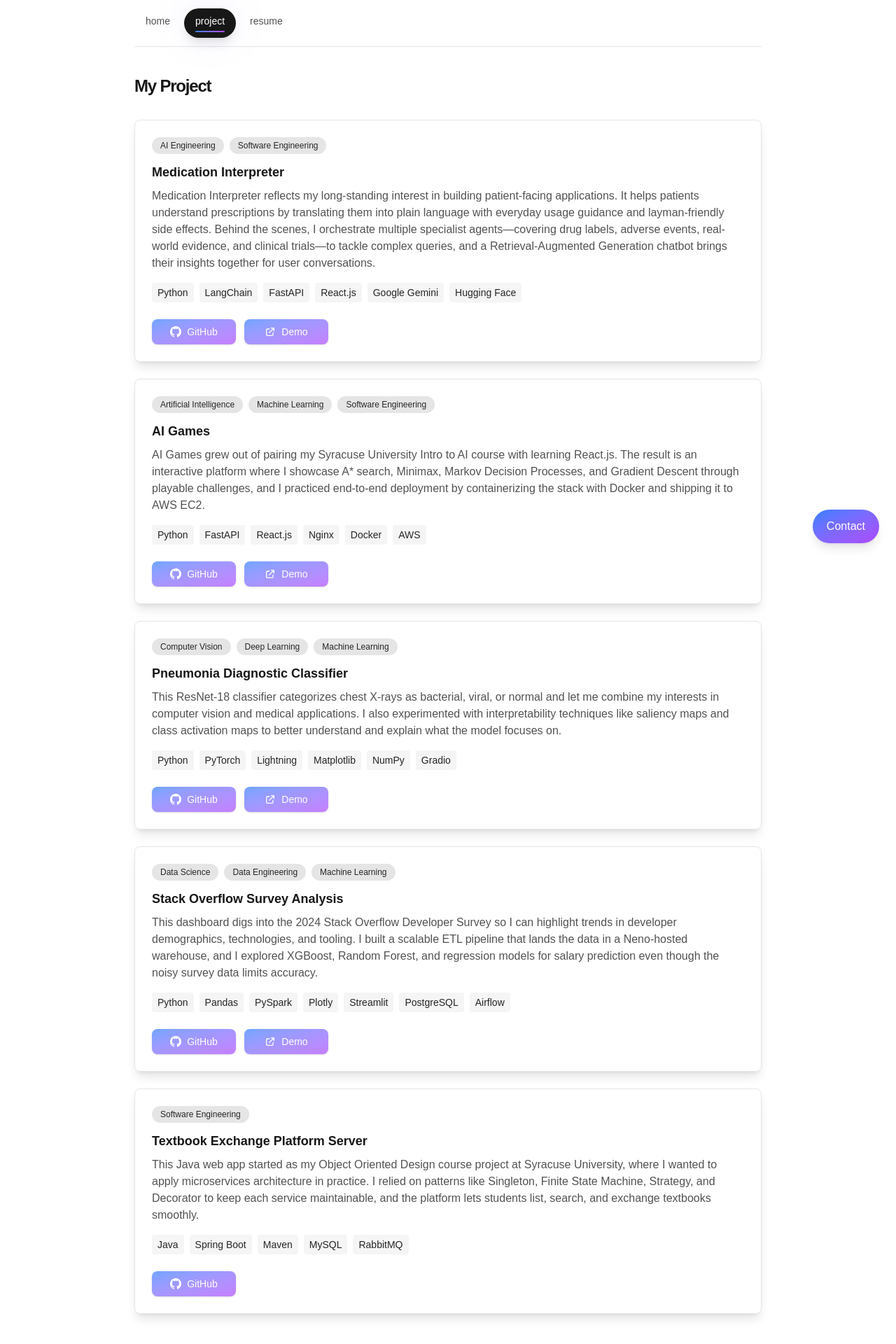
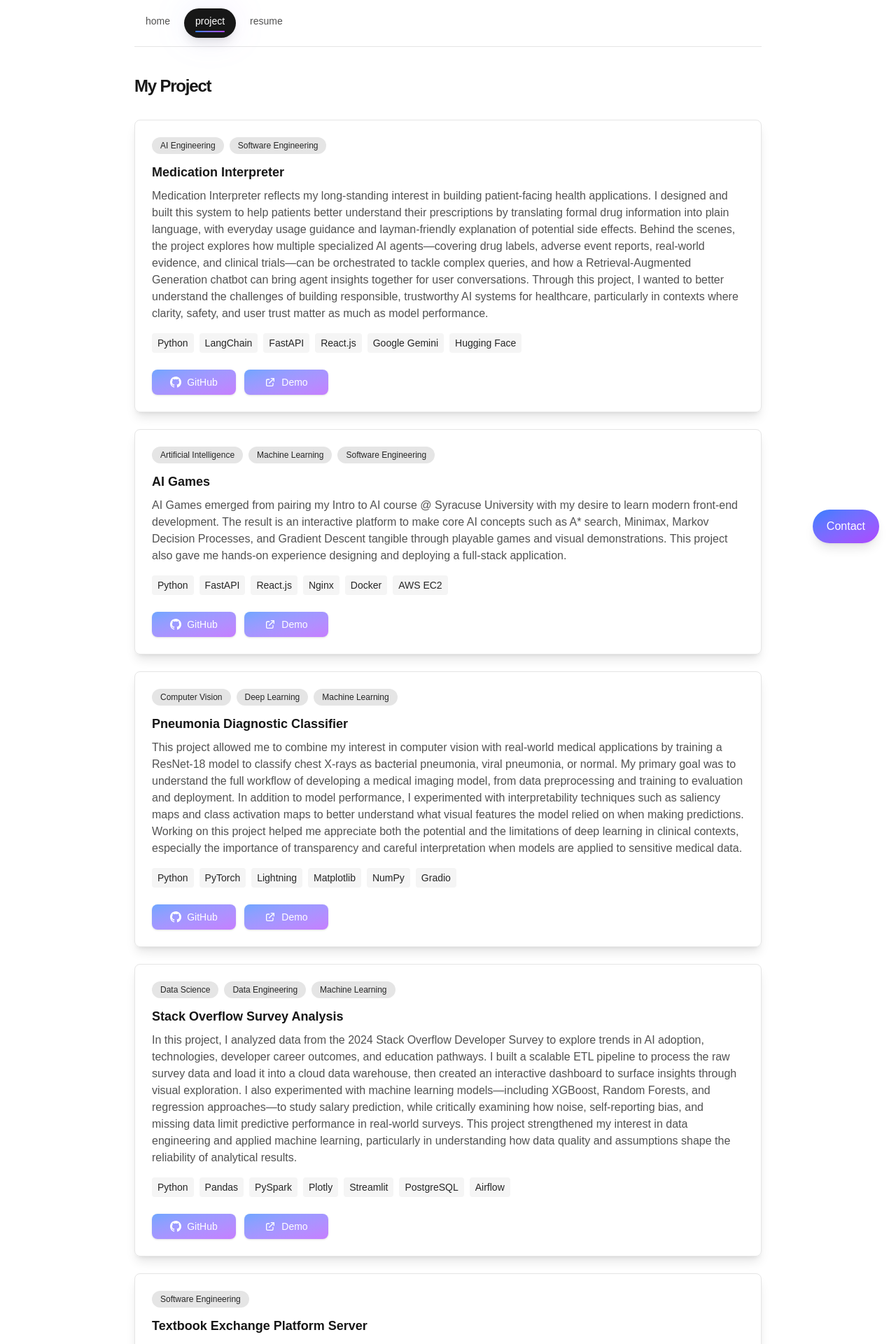
Before and after one commit to ziruiwang1996/portfolio-web, a Next.js app: page /project in a window 1280 px wide. Shown: the top 1920 px of the page at 70% size. Built offline with nearby package versions, Linux system fonts and the light colour scheme.

Commit message:
improve tech section

```diff
--- a/app/components/project-list.js
+++ b/app/components/project-list.js
@@ -5,10 +5,15 @@ export default function ProjectList() {
     {
       id: 1,
       title: "Medication Interpreter",
-      description: `Medication Interpreter reflects my long-standing interest in building patient-facing applications. It helps patients understand
-      prescriptions by translating them into plain language with everyday usage guidance and layman-friendly side effects. Behind the scenes, I orchestrate
-      multiple specialist agents—covering drug labels, adverse events, real-world evidence, and clinical trials—to tackle complex queries, and a
-      Retrieval-Augmented Generation chatbot brings their insights together for user conversations.`,
+      description: `Medication Interpreter reflects my long-standing interest in building patient-facing health
+      applications. I designed and built this system to help patients better understand their prescriptions by
+      translating formal drug information into plain language, with everyday usage guidance and layman-friendly
+      explanation of potential side effects. Behind the scenes, the project explores how multiple specialized
+      AI agents—covering drug labels, adverse event reports, real-world evidence, and clinical trials—can be
+      orchestrated to tackle complex queries, and how a Retrieval-Augmented Generation chatbot can bring agent
+      insights together for user conversations. Through this project, I wanted to better understand the challenges
+      of building responsible, trustworthy AI systems for healthcare, particularly in contexts where clarity,
+      safety, and user trust matter as much as model performance.`,
       tech: ["Python", "LangChain", "FastAPI", "React.js", "Google Gemini", "Hugging Face"],
       domains: ["AI Engineering", "Software Engineering"],
       github: "https://github.com/ziruiwang1996/ai-agent-mcp",
@@ -17,10 +22,12 @@ export default function ProjectList() {
     {
       id: 2,
       title: "AI Games",
-      description: `AI Games grew out of pairing my Syracuse University Intro to AI course with learning React.js. The result is an interactive platform
-      where I showcase A* search, Minimax, Markov Decision Processes, and Gradient Descent through playable challenges, and I practiced end-to-end
-      deployment by containerizing the stack with Docker and shipping it to AWS EC2.`,
-      tech: ["Python", "FastAPI", "React.js", "Nginx", "Docker", "AWS"],
+      description: `AI Games emerged from pairing my Intro to AI course @ Syracuse University with my desire to
+      learn modern front-end development. The result is an interactive platform to make core AI concepts such as
+      A* search, Minimax, Markov Decision Processes, and Gradient Descent tangible through playable games and
+      visual demonstrations. This project also gave me hands-on experience designing and deploying a full-stack
+      application.`,
+      tech: ["Python", "FastAPI", "React.js", "Nginx", "Docker", "AWS EC2"],
       domains: ["Artificial Intelligence", "Machine Learning", "Software Engineering"],
       github: "https://github.com/ziruiwang1996/ai_game_fastapi",
       demo: "https://ai-game-center.netlify.app"
@@ -28,9 +35,14 @@ export default function ProjectList() {
     {
       id: 3,
       title: "Pneumonia Diagnostic Classifier",
-      description: `This ResNet-18 classifier categorizes chest X-rays as bacterial, viral, or normal and let me combine my interests in computer vision
-      and medical applications. I also experimented with interpretability techniques like saliency maps and class activation maps to better understand
-      and explain what the model focuses on.`,
+      description: `This project allowed me to combine my interest in computer vision with real-world medical
+      applications by training a ResNet-18 model to classify chest X-rays as bacterial pneumonia, viral pneumonia,
+      or normal. My primary goal was to understand the full workflow of developing a medical imaging model,
+      from data preprocessing and training to evaluation and deployment. In addition to model performance, I
+      experimented with interpretability techniques such as saliency maps and class activation maps to better
+      understand what visual features the model relied on when making predictions. Working on this project helped
+      me appreciate both the potential and the limitations of deep learning in clinical contexts, especially the
+      importance of transparency and careful interpretation when models are applied to sensitive medical data.`,
       tech: ["Python", "PyTorch", "Lightning", "Matplotlib", "NumPy", "Gradio"],
       domains: ["Computer Vision", "Deep Learning", "Machine Learning"],
       github: "https://github.com/ziruiwang1996/pneumonia-classifer-training",
@@ -39,9 +51,14 @@ export default function ProjectList() {
     {
       id: 4,
       title: "Stack Overflow Survey Analysis",
-      description: `This dashboard digs into the 2024 Stack Overflow Developer Survey so I can highlight trends in developer demographics, technologies,
-      and tooling. I built a scalable ETL pipeline that lands the data in a Neno-hosted warehouse, and I explored XGBoost, Random Forest, and regression
-      models for salary prediction even though the noisy survey data limits accuracy.`,
+      description: `In this project, I analyzed data from the 2024 Stack Overflow Developer Survey to explore
+      trends in AI adoption, technologies, developer career outcomes, and education pathways. I built a scalable
+      ETL pipeline to process the raw survey data and load it into a cloud data warehouse, then created an
+      interactive dashboard to surface insights through visual exploration. I also experimented with machine
+      learning models—including XGBoost, Random Forests, and regression approaches—to study salary prediction,
+      while critically examining how noise, self-reporting bias, and missing data limit predictive performance
+      in real-world surveys. This project strengthened my interest in data engineering and applied machine learning,
+      particularly in understanding how data quality and assumptions shape the reliability of analytical results.`,
       tech: ["Python", "Pandas", "PySpark", "Plotly", "Streamlit", "PostgreSQL", "Airflow"],
       domains: ["Data Science", "Data Engineering", "Machine Learning"],
       github: "https://github.com/ziruiwang1996/stackoverflow-survey-dashboard",
@@ -50,9 +67,13 @@ export default function ProjectList() {
     {
       id: 5,
       title: "Textbook Exchange Platform Server",
-      description: `This Java web app started as my Object Oriented Design course project at Syracuse University, where I wanted to apply microservices
-      architecture in practice. I relied on patterns like Singleton, Finite State Machine, Strategy, and Decorator to keep each service maintainable,
-      and the platform lets students list, search, and exchange textbooks smoothly.`,
+      description: `This Java-based web application began as an Object-Oriented Design course project @ Syracuse
+      University, where I wanted to apply microservices architecture concepts in a practical setting. The platform
+      allows students to list, search for, and exchange textbooks through a distributed backend system. I emphasized
+      clean architecture and maintainability by applying design patterns such as Singleton, Finite State Machine,
+      Strategy, and Decorator across services, and by using message-based communication with RabbitMQ. This project
+      helped solidify my foundation in backend software engineering and reinforced my interest in building modular,
+      well-structured systems that can evolve over time.`,
       tech: ["Java", "Spring Boot", "Maven", "MySQL", "RabbitMQ"],
       domains: ["Software Engineering"],
       github: "https://github.com/ziruiwang1996/textbook-exchange-platform",
```
Also changed, not shown: app/page.js (+16 -19 lines).
